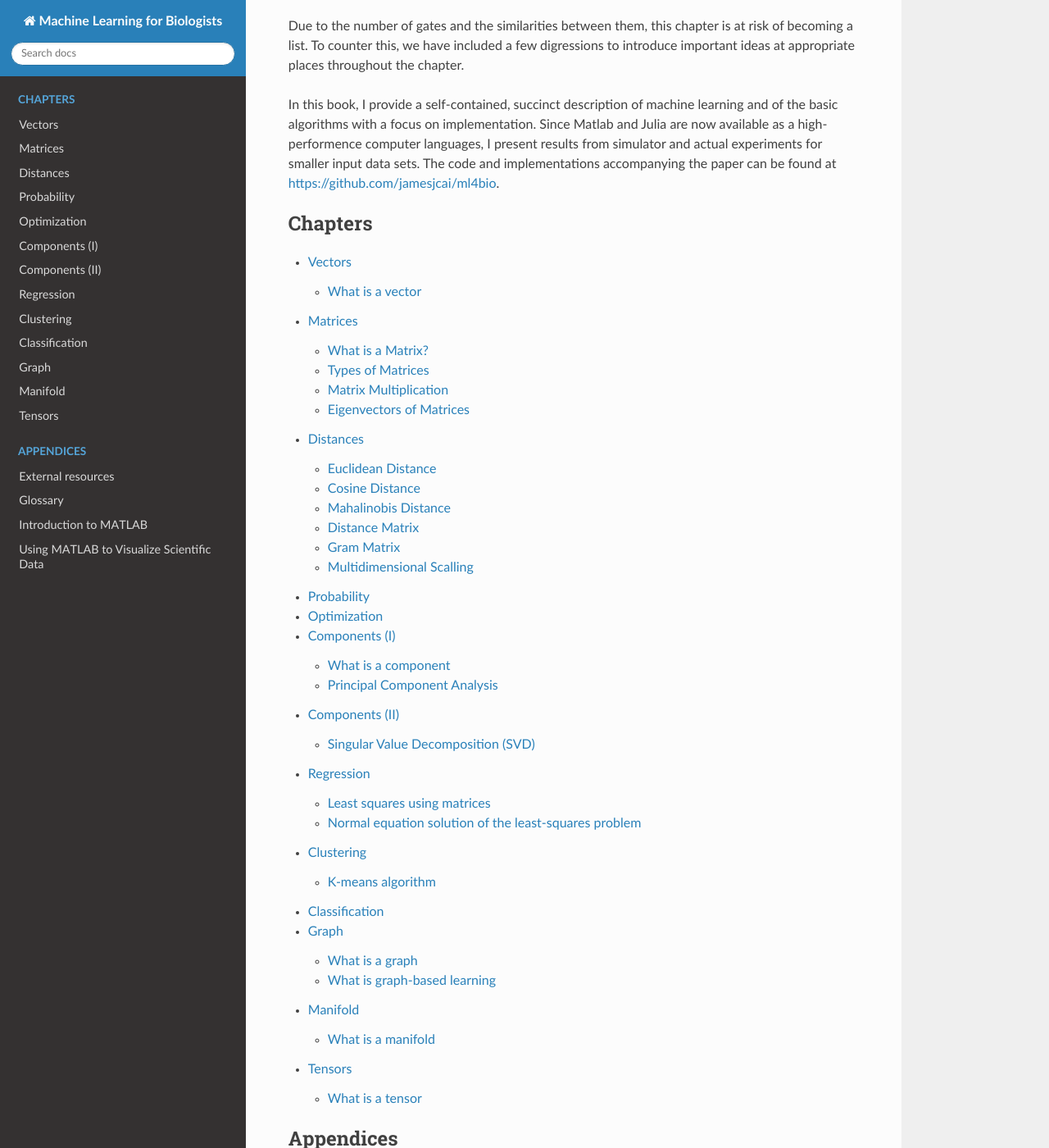
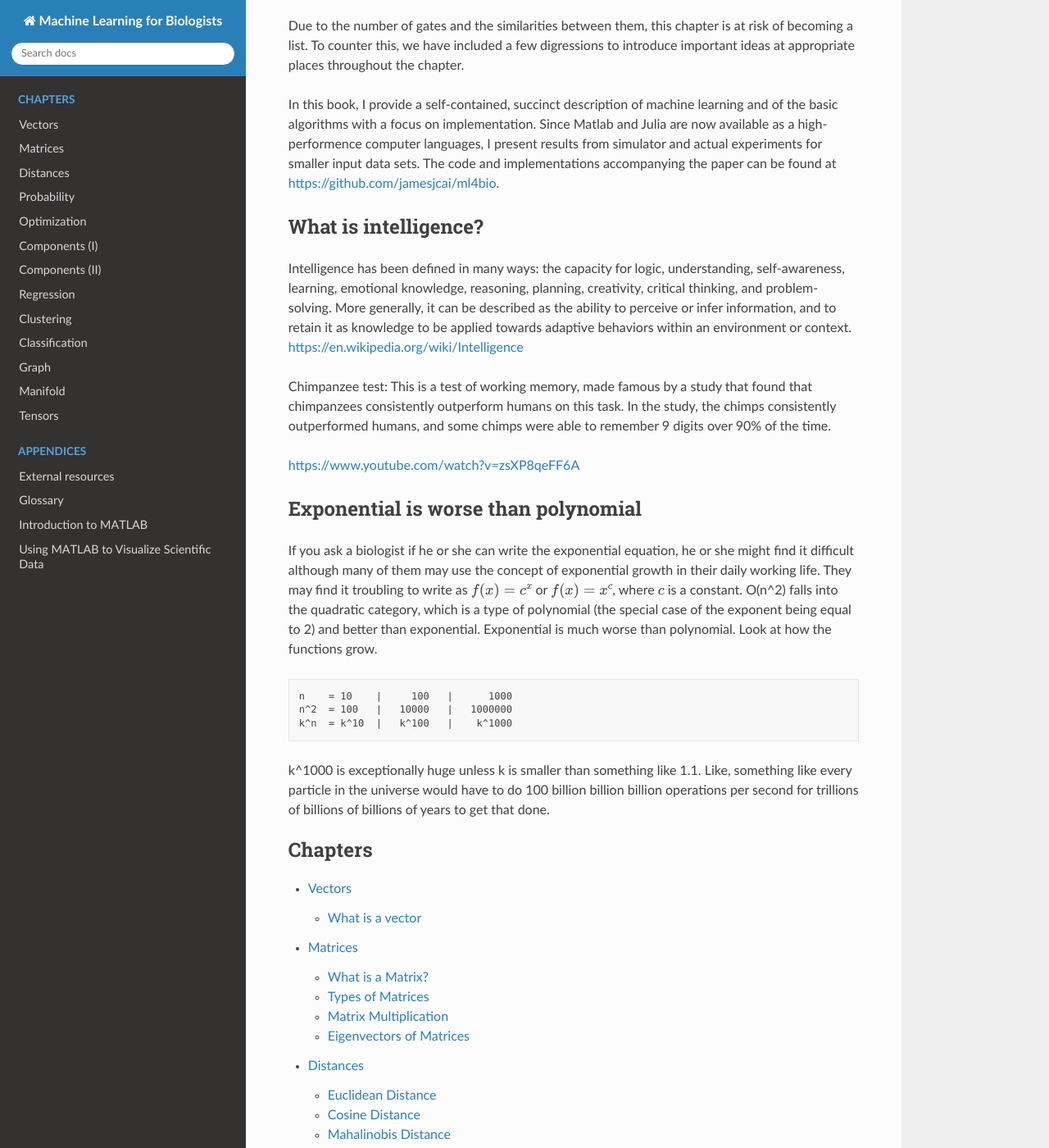
Before and after one commit to jamesjcai/readthedocs_ml4b, a Sphinx documentation site: the page built from docs/index.rst, in a window 1280 px wide and 1400 px high, scrolled down 797 px. Shown: the whole window at 82% size. Built offline with Sphinx 7.4.7 and the Read the Docs theme 2.0.0, drawn with Linux system fonts in a browser that asks for light colours; formulas are drawn with MathJax 3.

Commit message:
Update index.rst

```diff
--- a/docs/index.rst
+++ b/docs/index.rst
@@ -18,6 +18,27 @@ Due to the number of gates and the similarities between them, this chapter is at
 
 In this book, I provide a self-contained, succinct description of machine learning and of the basic algorithms with a focus on implementation. Since Matlab and Julia are now available as a high-performence computer languages, I present results from simulator and actual experiments for smaller input data sets. The code and implementations
 accompanying the paper can be found at https://github.com/jamesjcai/ml4bio.
+
+
+What is intelligence?
+---------------------
+Intelligence has been defined in many ways: the capacity for logic, understanding, self-awareness, learning, emotional knowledge, reasoning, planning, creativity, critical thinking, and problem-solving. More generally, it can be described as the ability to perceive or infer information, and to retain it as knowledge to be applied towards adaptive behaviors within an environment or context. https://en.wikipedia.org/wiki/Intelligence
+
+Chimpanzee test: This is a test of working memory, made famous by a study that found that chimpanzees consistently outperform humans on this task. In the study, the chimps consistently outperformed humans, and some chimps were able to remember 9 digits over 90% of the time.
+
+https://www.youtube.com/watch?v=zsXP8qeFF6A
+
+Exponential is worse than polynomial
+------------------------------------
+If you ask a biologist if he or she can write the exponential equation, he or she might find it difficult although many of them may use the concept of exponential growth in their daily working life. They may find it troubling to write as :math:`f(x)=c^x` or :math:`f(x)=x^c`, where :math:`c` is a constant. O(n^2) falls into the quadratic category, which is a type of polynomial (the special case of the exponent being equal to 2) and better than exponential. Exponential is much worse than polynomial. Look at how the functions grow.
+
+.. code-block:: text
+
+   n    = 10    |     100   |      1000
+   n^2  = 100   |   10000   |   1000000
+   k^n  = k^10  |   k^100   |    k^1000
+
+k^1000 is exceptionally huge unless k is smaller than something like 1.1. Like, something like every particle in the universe would have to do 100 billion billion billion operations per second for trillions of billions of billions of years to get that done.
 
 
 .. toctree::
```
